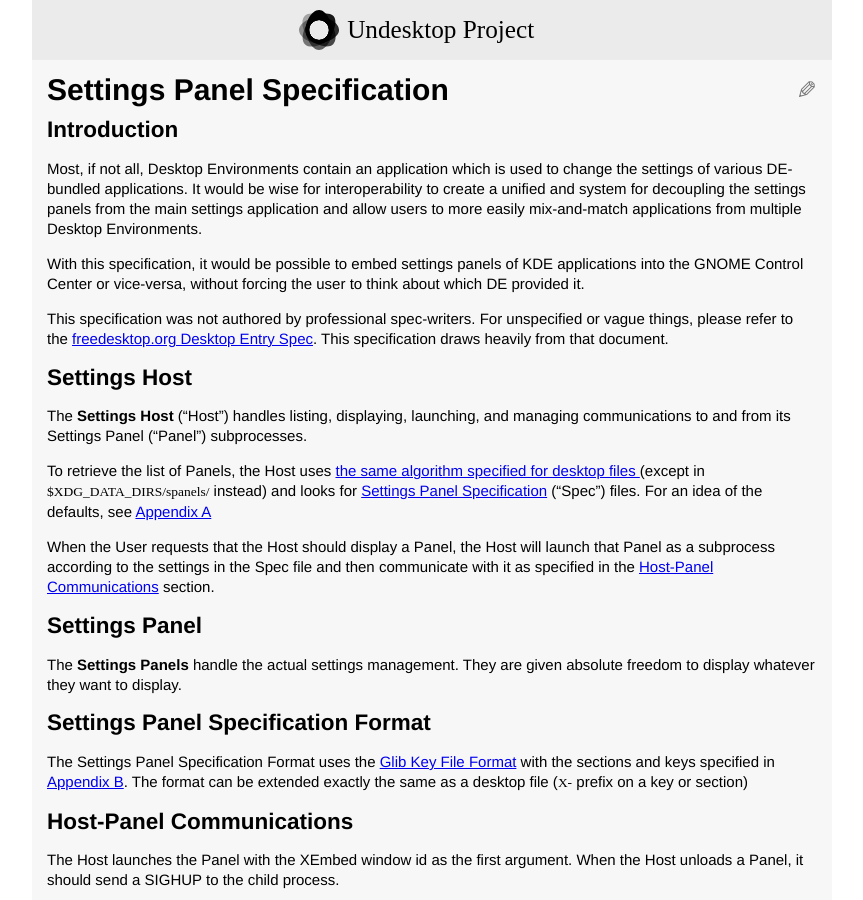
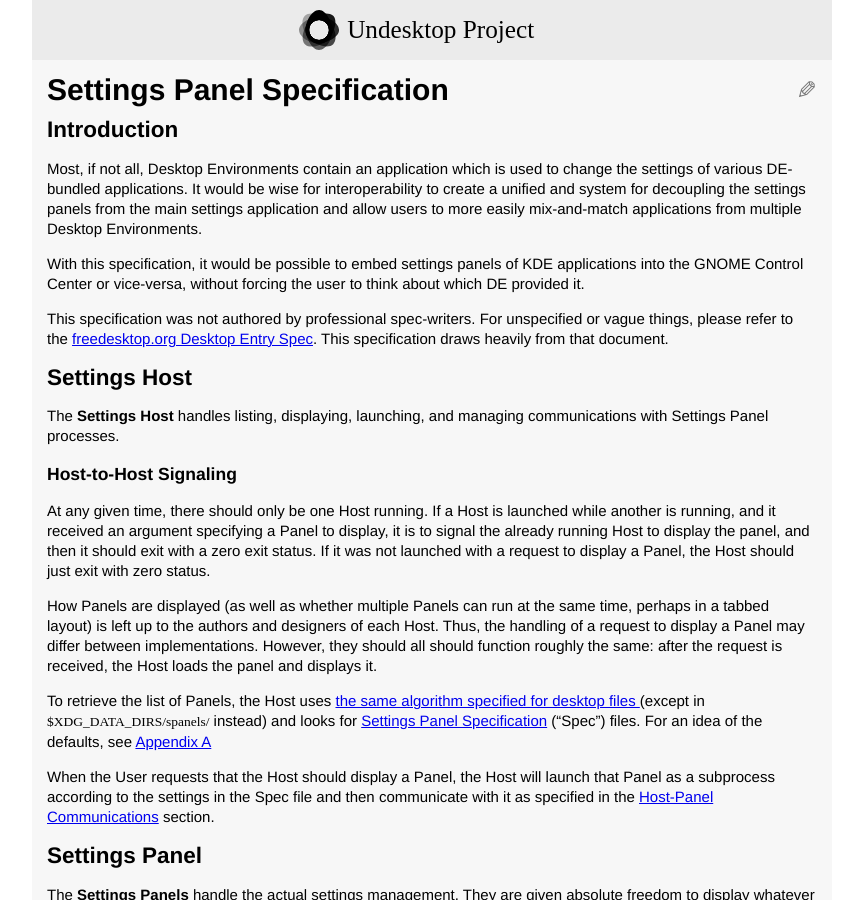
Before and after one commit to undesktop/wiki, a Jekyll site: the page built from projects/settings/spec.md, in a window 1280 px wide and 900 px high. Shown: the whole window, without its empty margins (208-1071 px from the left). Built offline with Jekyll 4.4.1, drawn with Linux system fonts in a browser that asks for light colours.

Commit message:
add section on host-to-host signalling

```diff
--- a/projects/settings/spec.md
+++ b/projects/settings/spec.md
@@ -20,8 +20,19 @@ draws heavily from that document.
 [desktop-entry-spec]: http://standards.freedesktop.org/desktop-entry-spec/desktop-entry-spec-latest.html
 
 ## Settings Host {#host}
-The **Settings Host** ("Host") handles listing, displaying, launching, and managing communications
-to and from its Settings Panel ("Panel") subprocesses.
+The **Settings Host** handles listing, displaying, launching, and managing communications with
+Settings Panel processes.
+
+### Host-to-Host Signaling
+At any given time, there should only be one Host running.  If a Host is launched while another is
+running, and it received an argument specifying a Panel to display, it is to signal the already
+running Host to display the panel, and then it should exit with a zero exit status.  If it was not
+launched with a request to display a Panel, the Host should just exit with zero status.
+
+How Panels are displayed (as well as whether multiple Panels can run at the same time, perhaps in a
+tabbed layout) is left up to the authors and designers of each Host.  Thus, the handling of a
+request to display a Panel may differ between implementations.  However, they should all should
+function roughly the same: after the request is received, the Host loads the panel and displays it.
 
 To retrieve the list of Panels, the Host uses [the same algorithm specified for desktop files
 ][desktop-entry-algo] (except in `$XDG_DATA_DIRS/spanels/` instead) and looks for [Settings Panel
```
